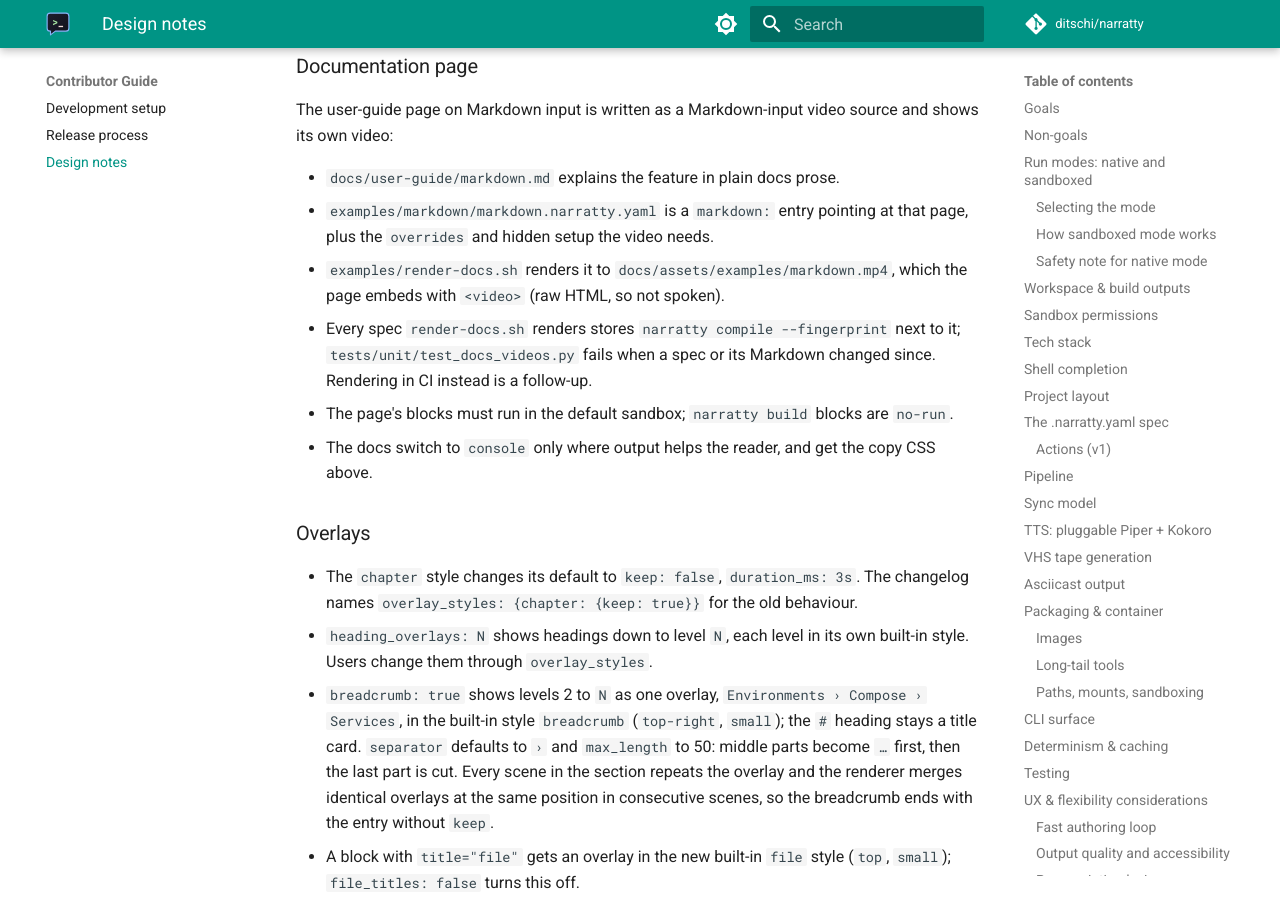
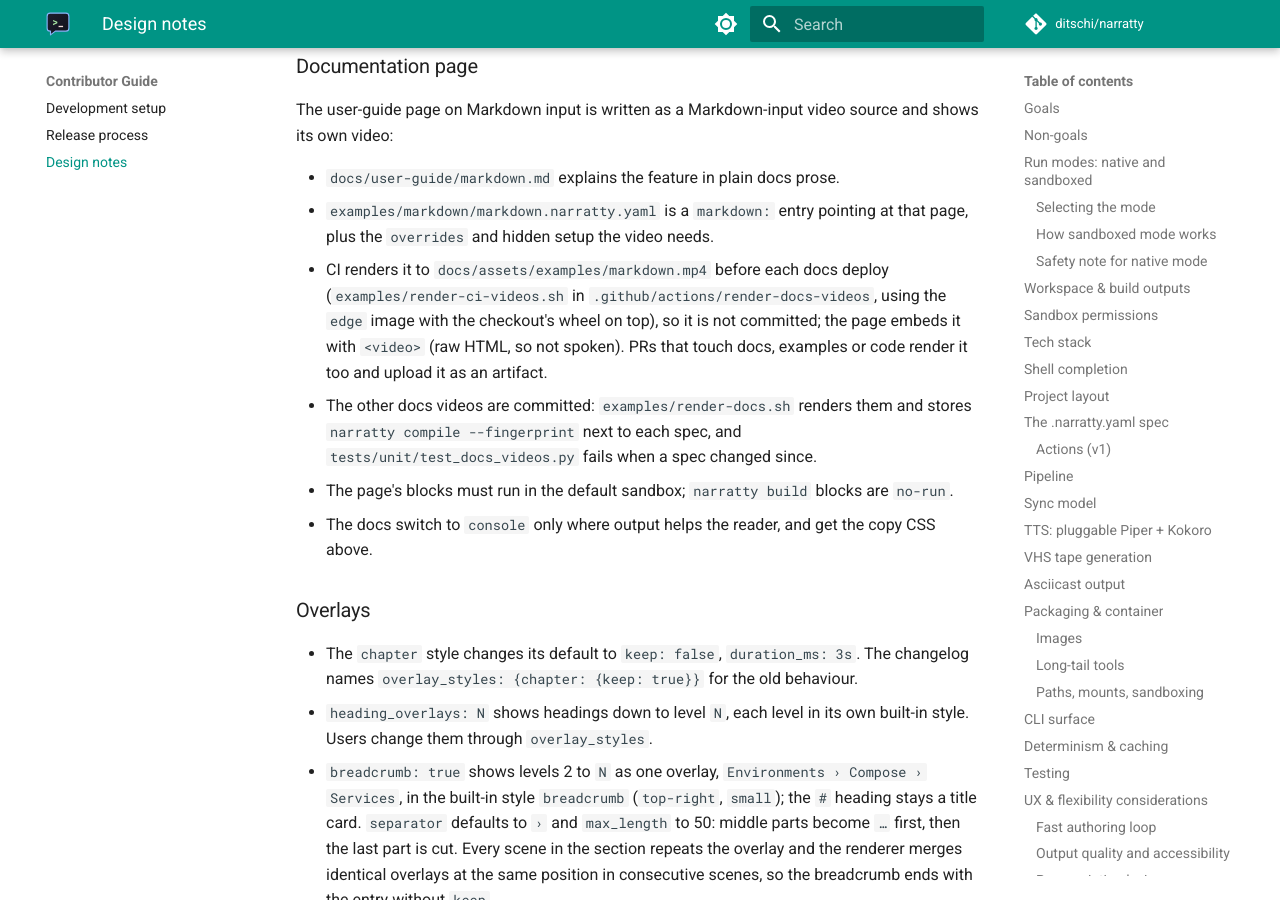
Before and after one commit to ditschi/narratty, an MkDocs documentation site: the page built from docs/contributor-guide/design.md, in a window 1280 px wide and 900 px high, scrolled down 24533 px. Built offline with MkDocs 1.6.1 and Material for MkDocs 9.7.7, drawn with Linux system fonts in a browser that asks for light colours; comment, search, counter and statistics services are not loaded; the version menu is left out.

Commit message:
ci: render the docs videos made from Markdown before each docs deploy
The video on the Markdown input page is no longer committed: the docs
deploys on main and on release render it with the edge image and this
checkout's wheel on top, so it always matches its page. Pull requests
that touch docs, examples or code render it too and upload it.

Co-Authored-By: Claude Opus 5.5 <noreply@anthropic.com>

```diff
--- a/docs/contributor-guide/design.md
+++ b/docs/contributor-guide/design.md
@@ -950,11 +950,14 @@ shows its own video:
 - `docs/user-guide/markdown.md` explains the feature in plain docs prose.
 - `examples/markdown/markdown.narratty.yaml` is a `markdown:` entry pointing at that
   page, plus the `overrides` and hidden setup the video needs.
-- `examples/render-docs.sh` renders it to `docs/assets/examples/markdown.mp4`, which the
-  page embeds with `<video>` (raw HTML, so not spoken).
-- Every spec `render-docs.sh` renders stores `narratty compile --fingerprint` next to
-  it; `tests/unit/test_docs_videos.py` fails when a spec or its Markdown changed since.
-  Rendering in CI instead is a follow-up.
+- CI renders it to `docs/assets/examples/markdown.mp4` before each docs deploy
+  (`examples/render-ci-videos.sh` in `.github/actions/render-docs-videos`, using the
+  `edge` image with the checkout's wheel on top), so it is not committed; the page
+  embeds it with `<video>` (raw HTML, so not spoken). PRs that touch docs, examples or
+  code render it too and upload it as an artifact.
+- The other docs videos are committed: `examples/render-docs.sh` renders them and
+  stores `narratty compile --fingerprint` next to each spec, and
+  `tests/unit/test_docs_videos.py` fails when a spec changed since.
 - The page's blocks must run in the default sandbox; `narratty build` blocks are
   `no-run`.
 - The docs switch to `console` only where output helps the reader, and get the copy CSS
```
Also changed, not shown: docs/contributor-guide/dev-setup.md (+4 -0 lines), docs/examples/index.md (+5 -3 lines), 11 other files.
